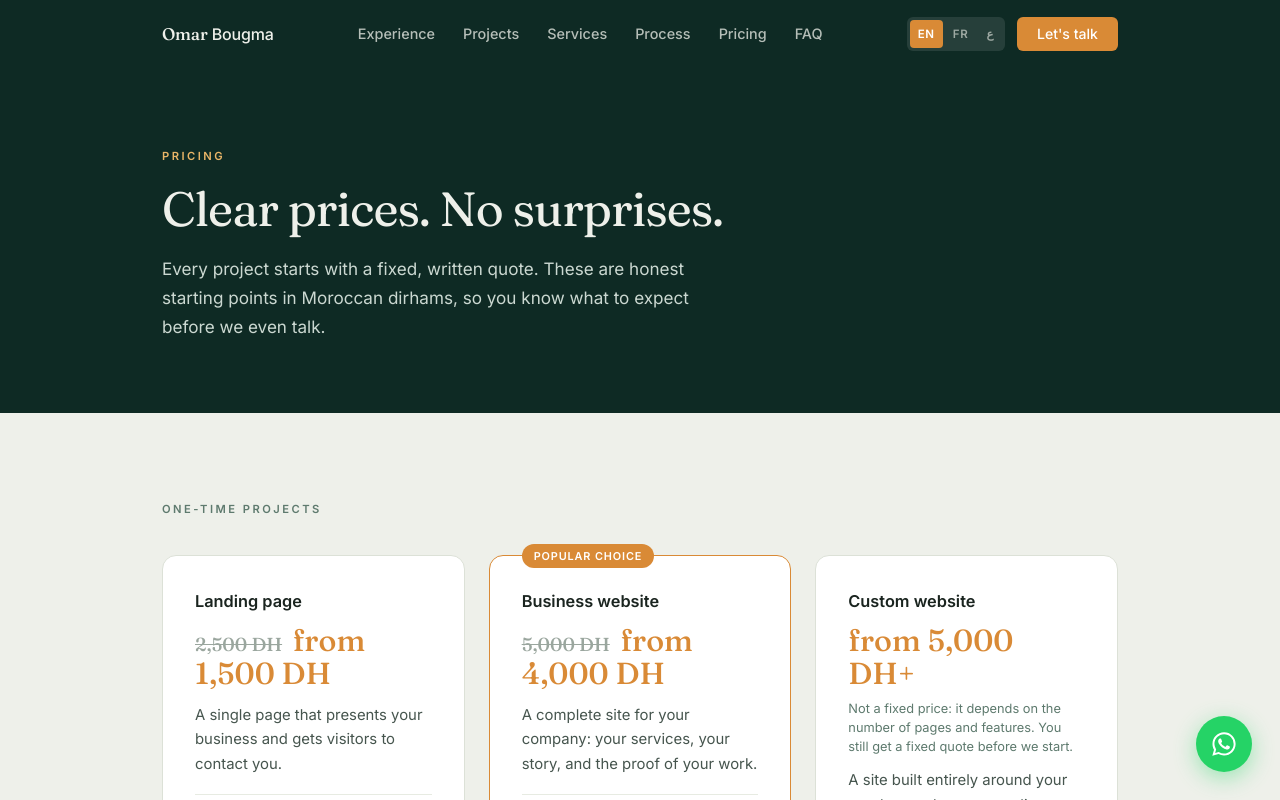
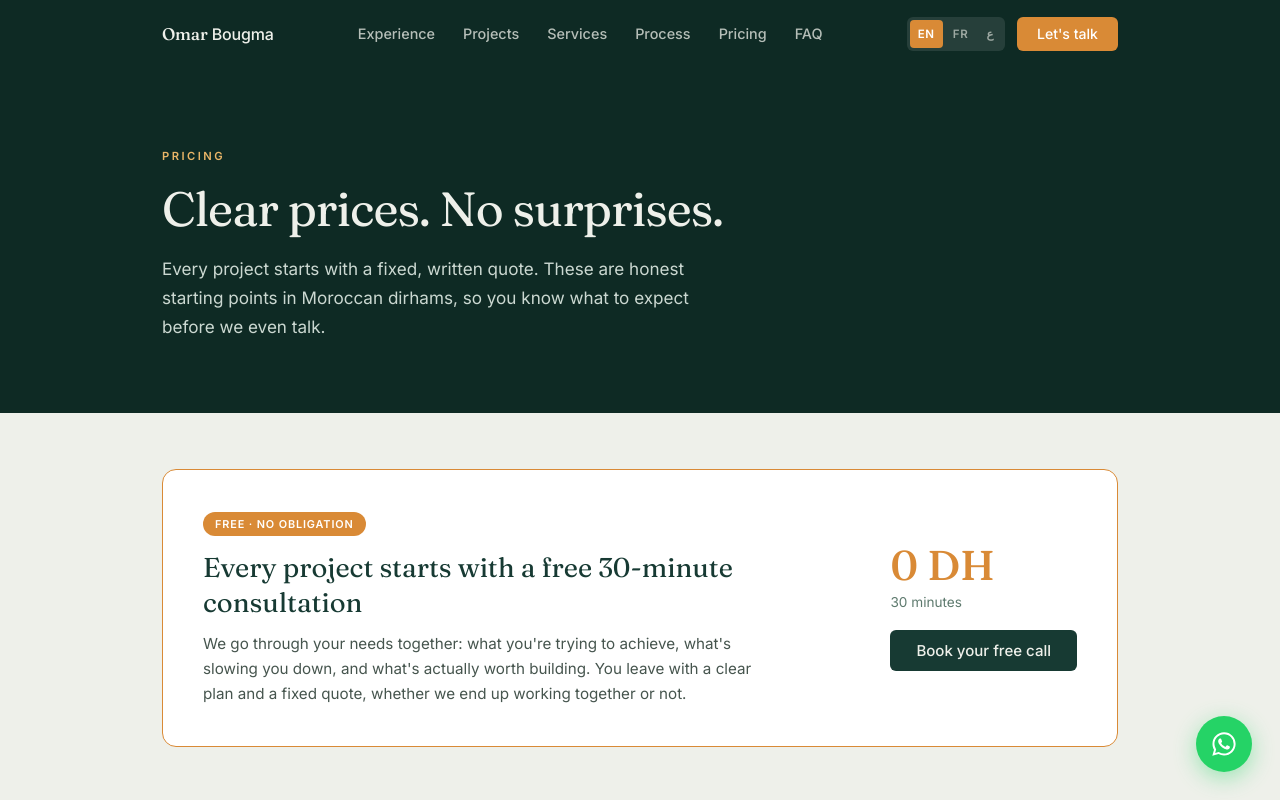
Before and after one commit to bougmaomar/OmarPortfolio, a Nuxt app: page /pricing in a window 1280 px wide. Shown: the top 800 px of the page. Built offline with nearby package versions, Linux system fonts and the light colour scheme.

Commit message:
pricing update and adding SEO + google tracking

```diff
--- a/app/pages/pricing.vue
+++ b/app/pages/pricing.vue
@@ -91,6 +91,23 @@ useHead(() => ({
           <p class="p-hero__sub">{{ t('pricing.sub') }}</p>
         </div>
       </header>
+
+      <section class="p-consult">
+        <div class="wrap">
+          <div v-reveal class="p-consult__card">
+            <div>
+              <span class="p-consult__tag">{{ t('pricing.consult.tag') }}</span>
+              <h2 class="p-consult__title serif">{{ t('pricing.consult.title') }}</h2>
+              <p class="p-consult__desc">{{ t('pricing.consult.desc') }}</p>
+            </div>
+            <div class="p-consult__side">
+              <p class="p-consult__price serif">{{ t('pricing.consult.price') }}</p>
+              <p class="p-consult__duration">{{ t('pricing.consult.duration') }}</p>
+              <a :href="`${homePath}#contact`" class="btn btn-pine">{{ t('pricing.consult.cta') }}</a>
+            </div>
+          </div>
+        </div>
+      </section>
 
       <section class="p-builds">
         <div class="wrap">
@@ -189,6 +206,63 @@ useHead(() => ({
   color: #CBD8D1;
   line-height: 1.7;
 }
+
+/* ─── Free consultation ─── */
+.p-consult { padding-top: clamp(40px, 6vw, 56px); }
+.p-consult__card {
+  display: grid;
+  grid-template-columns: 1fr auto;
+  gap: clamp(24px, 4vw, 56px);
+  align-items: center;
+  background: #fff;
+  border: 1px solid var(--honey);
+  border-radius: 14px;
+  padding: clamp(24px, 4vw, 40px);
+}
+.p-consult__tag {
+  display: inline-block;
+  background: var(--honey);
+  color: #fff;
+  font-size: 0.68rem;
+  font-weight: 600;
+  letter-spacing: 0.08em;
+  text-transform: uppercase;
+  padding: 5px 12px;
+  border-radius: 20px;
+  line-height: 1.3;
+}
+.p-consult__title {
+  margin-top: 14px;
+  font-size: clamp(1.3rem, 2.4vw, 1.7rem);
+  font-weight: 400;
+  color: var(--pine);
+  line-height: 1.3;
+  max-width: 32ch;
+}
+.p-consult__desc {
+  margin-top: 10px;
+  font-size: 0.95rem;
+  color: var(--ink-soft);
+  line-height: 1.65;
+  max-width: 58ch;
+}
+.p-consult__side {
+  display: flex;
+  flex-direction: column;
+  align-items: flex-start;
+}
+.p-consult__price {
+  font-size: clamp(2rem, 4vw, 2.6rem);
+  font-weight: 500;
+  color: var(--honey);
+  line-height: 1;
+}
+.p-consult__duration {
+  margin-top: 6px;
+  font-size: 0.85rem;
+  color: var(--sage);
+}
+.p-consult__side .btn { margin-top: 16px; }
 
 /* ─── One-time projects ─── */
 .p-builds {
@@ -416,6 +490,7 @@ useHead(() => ({
 .p-cta .btn { margin-top: 22px; }
 
 @media (max-width: 860px) {
+  .p-consult__card { grid-template-columns: 1fr; }
   .p-builds__grid { grid-template-columns: 1fr; }
   .p-plans__grid { grid-template-columns: 1fr; }
   .p-notes__layout { grid-template-columns: 1fr; }
--- a/i18n/locales/en.json
+++ b/i18n/locales/en.json
@@ -174,6 +174,14 @@
     "eyebrow": "Pricing",
     "title": "Clear prices. No surprises.",
     "sub": "Every project starts with a fixed, written quote. These are honest starting points in Moroccan dirhams, so you know what to expect before we even talk.",
+    "consult": {
+      "tag": "Free · No obligation",
+      "title": "Every project starts with a free 30-minute consultation",
+      "desc": "We go through your needs together: what you're trying to achieve, what's slowing you down, and what's actually worth building. You leave with a clear plan and a fixed quote, whether we end up working together or not.",
+      "price": "0 DH",
+      "duration": "30 minutes",
+      "cta": "Book your free call"
+    },
     "buildsLabel": "One-time projects",
     "popular": "Popular choice",
     "builds": [
--- a/nuxt.config.ts
+++ b/nuxt.config.ts
@@ -50,6 +50,17 @@ export default defineNuxtConfig({
         { name: 'theme-color', content: '#173A33' },
         { name: 'format-detection', content: 'telephone=no' }
       ],
+      // Google Analytics (gtag.js) — loaded on every page and locale.
+      script: [
+        { src: 'https://www.googletagmanager.com/gtag/js?id=G-MWS31Q93HB', async: true },
+        {
+          innerHTML:
+            "window.dataLayer = window.dataLayer || [];" +
+            "function gtag(){dataLayer.push(arguments);}" +
+            "gtag('js', new Date());" +
+            "gtag('config', 'G-MWS31Q93HB');",
+        },
+      ],
       link: [
         { rel: 'icon', type: 'image/svg+xml', href: '/favicon.svg' },
         { rel: 'preconnect', href: 'https://fonts.googleapis.com' },
```
Also changed, not shown: i18n/locales/ar.json (+8 -0 lines), i18n/locales/fr.json (+8 -0 lines).
